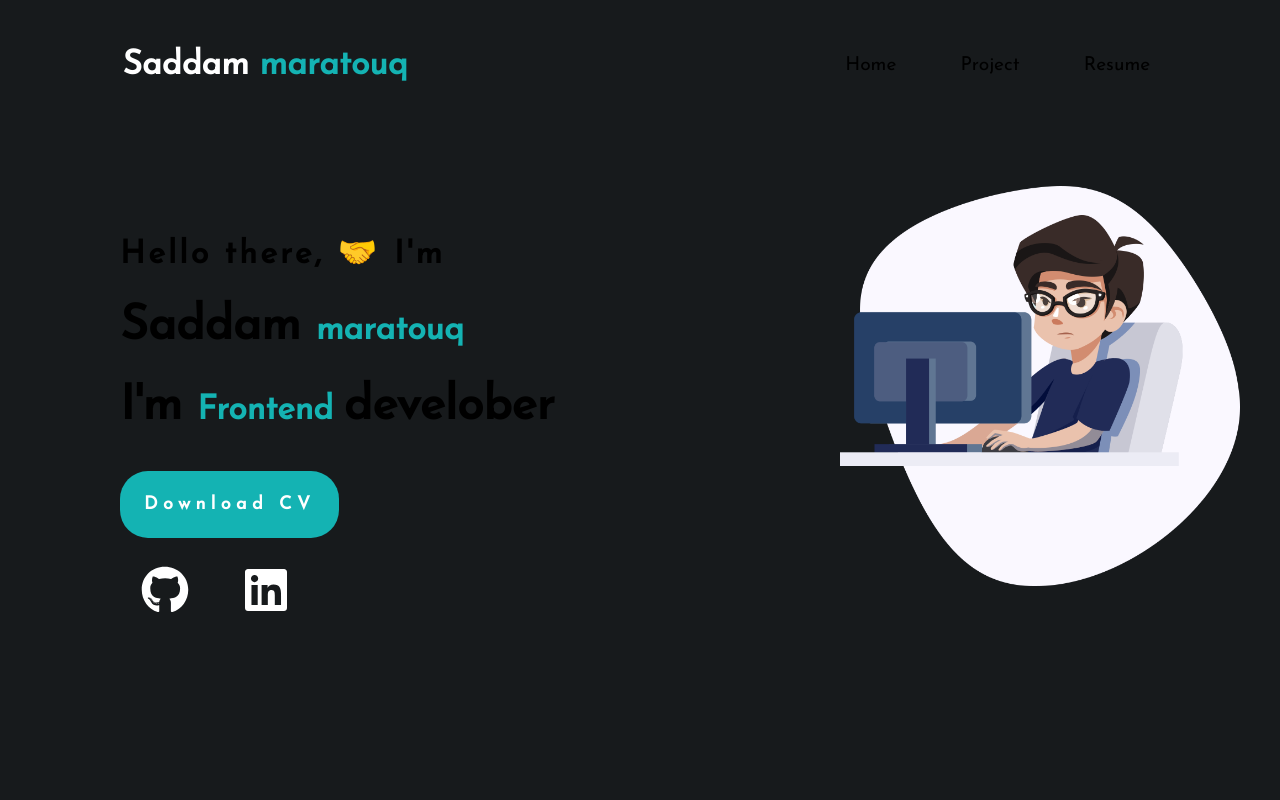
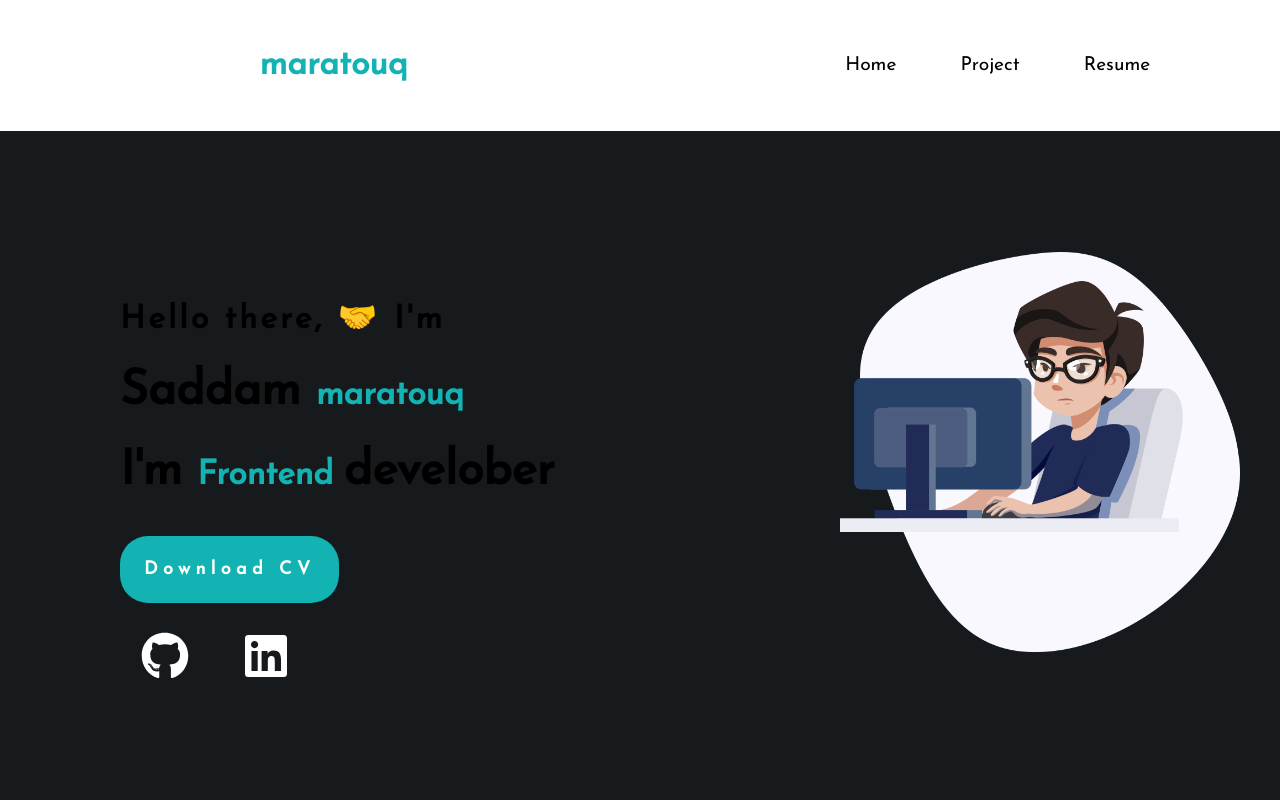
Before and after one commit to saddam-maratouq/My_Portofolio, a React (Vite) app: page / in a window 1280 px wide. Shown: the top 800 px of the page. Built offline with nearby package versions, Linux system fonts and the light colour scheme.

Commit message:
handel react router to mange page with best logic

```diff
--- a/package.json
+++ b/package.json
@@ -9,7 +9,9 @@
   "dependencies": {
     "react": "^17.0.2",
     "react-dom": "^17.0.2",
-    "react-icons": "^4.3.1"
+    "react-icons": "^4.3.1",
+    "react-router": "^6.2.1",
+    "react-router-dom": "^6.2.1"
   },
   "devDependencies": {
     "@vitejs/plugin-react": "^1.0.7",
--- a/src/App.jsx
+++ b/src/App.jsx
@@ -1,13 +1,14 @@
 import React from 'react'
 import Home from './page/Home/Home'
 import './App.css'
+import Header from './Header/Header'
 
 
 function App() {
 
   return (
     <div className="App">
-      <Home/>
+      <Header/>
     </div>
   )
 }
--- /dev/null
+++ b/src/Header/Header.css
@@ -0,0 +1,49 @@
+nav {
+    padding: 1.5rem ;
+    display: flex;
+    justify-content: space-between;
+    align-items: center;
+}
+
+span {
+    color: var(--MainColor);
+    font-size: 2.1rem;
+    font-weight: 700;
+}
+
+ nav h2  {
+    color: var(--SecColor);
+    font-size: 2.1rem;
+   position: relative;
+   left: 8%;
+   cursor: pointer;
+}
+
+
+h1 {
+    font-size: 2.1rem;
+}
+
+
+nav ul li {
+    list-style-type: none;
+    display: inline-block;
+    margin: 2rem;
+    position: relative;
+    right: 20%;
+}
+
+
+
+nav ul li a  {
+   text-decoration: none;
+    color: var(--SecColo);
+    font-size: 1.2rem;
+    transition: 0.4s;
+}
+
+
+
+nav ul li a:hover {
+   color:  var(--MainColor)  ;
+}
--- /dev/null
+++ b/src/Header/Header.jsx
@@ -0,0 +1,35 @@
+import React from 'react'
+
+import '../Header/Header.css'
+
+import { Routes, Route ,  Link , } from "react-router-dom";
+
+import Home from '../page/Home/Home'
+import Project from '../page/Project'
+import Resume from '../page/Resume'
+
+const Header = () => {
+    return (
+        <div>
+
+        <nav>
+        <h2> Saddam <span> maratouq </span>  </h2>
+        <ul>
+            <li> <Link to ="/Home"> Home </Link> </li>
+            <li> <Link to ="/Project"> Project  </Link> </li>
+            <li> <Link to ="/Resume">  Resume </Link> </li>
+        </ul>
+        </nav>
+        <Routes>
+             <Route exact path="/" element ={ <Home/>} />
+            <Route path="/Home" element={<Home/>} exact />
+            <Route path="/Project" element={ <Project/> }  exact/>
+            <Route path="/Resume" element={<Resume/>} exact />
+
+            </Routes>
+        </div>
+
+    )
+}
+
+export default Header
--- a/src/main.jsx
+++ b/src/main.jsx
@@ -1,11 +1,15 @@
 import React from 'react'
 import ReactDOM from 'react-dom'
+import { BrowserRouter } from "react-router-dom";
+
 import './index.css'
 import App from './App'
 
 ReactDOM.render(
   <React.StrictMode>
+    <BrowserRouter>
     <App />
+    </BrowserRouter>
   </React.StrictMode>,
   document.getElementById('root')
 )
--- a/src/page/Home/FirstSection.jsx
+++ b/src/page/Home/FirstSection.jsx
@@ -3,6 +3,9 @@ import '../Home/home.css'
 import {FaGithub}  from 'react-icons/fa'
 import {FaLinkedin}  from 'react-icons/fa'
 import heroImg from '../../../images/main.png'
+
+// ruter
+
 
 
 
@@ -11,14 +14,7 @@ import heroImg from '../../../images/main.png'
 const FirstSection = () => {
     return (
         <section className='home' id='Main-page'>
-        <nav>
-        <h2> Saddam <span> maratouq </span>  </h2>
-        <ul>
-            <li> <a href=""> Home </a> </li>
-            <li> <a href=""> Project  </a> </li>
-            <li> <a href="">  Resume </a> </li>
-        </ul>
-        </nav>
+
 
         <div className="container">
          <div className="content">
@@ -29,7 +25,7 @@ const FirstSection = () => {
              <br /> <br />
             <div className='icon' >
 
-             <a href=" https://github.com/saddam-maraztouq?tab=repositories" target='_blank' >   <FaGithub size='3em'/>  </a>
+             <a href=" https://github.com/saddam-maratouq?tab=repositories" target='_blank' >   <FaGithub size='3em'/>  </a>
              <a href="https://www.linkedin.com/in/saddam-maratouq-51838a206/"  target='_blank'>      <FaLinkedin size='3em'/>  </a>
 
             </div>
@@ -40,6 +36,8 @@ const FirstSection = () => {
 
          </div>
         </div>
+
+
     </section>
     )
 }
--- a/src/page/Home/ThSection.jsx
+++ b/src/page/Home/ThSection.jsx
@@ -1,10 +1,6 @@
 import React from 'react'
 import './Thsec.css'
 
-import   css  from '../../../images/css.png'
-import   html  from '../../../images/html.png'
-import   js   from '../../../images/js.png'
-import   react  from '../../../images/react.png'
 import   Redux  from '../../../images/Redux.png'
 
 import { FaNodeJs ,FaHtml5, FaCss3Alt  , FaReact } from "react-icons/fa";
--- a/src/page/Home/home.css
+++ b/src/page/Home/home.css
@@ -7,55 +7,9 @@
     flex-direction: column;
 }
 
-nav {
-    padding: 1.5rem ;
-    display: flex;
-    justify-content: space-between;
-    align-items: center;
-}
-
-span {
-    color: var(--MainColor);
-    font-size: 2.1rem;
-    font-weight: 700;
-}
-
- nav h2  {
-    color: var(--SecColor);
-    font-size: 2.1rem;
-   position: relative;
-   left: 8%;
-   cursor: pointer;
-}
+/* // header  */
 
 
-h1 {
-    font-size: 2.1rem;
-}
-
-
-nav ul li {
-    list-style-type: none;
-    display: inline-block;
-    margin: 2rem;
-    position: relative;
-    right: 20%;
-}
-
-
-
-nav ul li a  {
-   text-decoration: none;
-    color: var(--SecColo);
-    font-size: 1.2rem;
-    transition: 0.4s;
-}
-
-
-
-nav ul li a:hover {
-   color:  var(--MainColor)  ;
-}
 
 
 .container {
--- a/src/page/Project.jsx
+++ b/src/page/Project.jsx
@@ -0,0 +1,11 @@
+import React from 'react'
+
+const Project = () => {
+    return (
+        <div>
+            <h1> project </h1>
+        </div>
+    )
+}
+
+export default Project
--- a/src/page/Resume.jsx
+++ b/src/page/Resume.jsx
@@ -0,0 +1,11 @@
+import React from 'react'
+
+const Resume = () => {
+    return (
+        <div>
+            <h1> Resume </h1>
+        </div>
+    )
+}
+
+export default Resume
```
Also changed, not shown: 2 other files (tests, documents, lock files or other folders).
